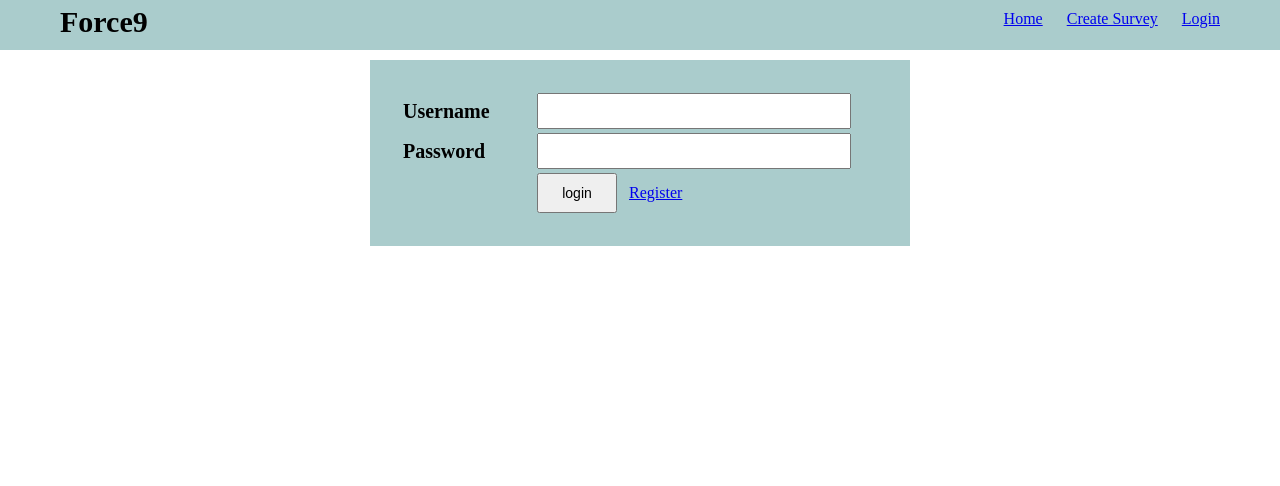
After one commit to pyarun/djdrill, a Django app: template src/templates/login.html in a window 1280 px wide. The commit adds this page. Shown: the top 486 px of the page. Run offline with Django 3.2, Linux system fonts and the light colour scheme; the template is opened without the code that fills it, so the values that code supplies are empty, except form fields; tables that the repository leaves empty hold one stand-in row (values such as "Sample post"); form fields are guessed from the names that the template uses.

Commit message:
changes for login

```diff
--- a/src/djdrill/urls.py
+++ b/src/djdrill/urls.py
@@ -14,4 +14,6 @@ urlpatterns = patterns('',
 
     # Uncomment the next line to enable the admin:
     url(r'^admin/', include(admin.site.urls)),
+    url(r'login/$', 'djdrill.views.login', name='login'),
+    url(r'logout/$', 'djdrill.views.logout', name='logout'),
 )
--- a/src/media/static/css/base.css
+++ b/src/media/static/css/base.css
@@ -64,3 +64,37 @@ html, body {
 	clear:both;
 	float:left;
 }
+
+.loginbox {
+    background-color: #AACCCC;
+    height: auto;
+    margin: auto;
+    padding: 30px;
+    width: 480px;
+}
+
+.loginbox input[type=text], .loginbox input[type=password] {
+    width:300px;
+    height:22px;
+    padding:5px;
+    font-size:14px;
+}
+
+.loginbox label {
+    float: left;
+    font-size: 20px;
+    width: 130px;
+    font-weight:bold;
+}
+
+.loginbox input[type=submit] {
+    height:40px;
+    width:80px;
+    font-weight:normal;
+    font-size:14px;
+}
+
+.content p {
+    text-align:center;
+    color:red;
+}
--- a/src/templates/base.html
+++ b/src/templates/base.html
@@ -10,7 +10,13 @@
 			<div class="logo">Force9</div>
             <div class="links">
 				<a href="#">Home</a>
-			<a href="#">Create Survey</a><a href="#">Login</a></div>
+                <a href="#">Create Survey</a>
+                {% if not request.user.is_authenticated %}
+                <a href="{% url login %}">Login</a>
+                {% else %}
+                <a href="{% url logout %}">Logout</a>
+                {% endif %}
+            </div>
 		</div>
         <div style="clear:both;"></div>
         {% block content %}
--- /dev/null
+++ b/src/templates/login.html
@@ -0,0 +1,28 @@
+{% extends "base.html" %}
+{% block content %}
+<div class="content">
+  {% if form.errors %}
+  <p>Your username and password didn't match. Please try again.</p>
+  {% endif %}
+  <div class="loginbox">
+  <form method="post" action=".">{% csrf_token %}
+    <table>
+      <tr>
+	<td>{{ form.username.label_tag }}</td>
+        <td>{{ form.username }}</td>
+      </tr>
+      <tr>
+        <td>{{ form.password.label_tag }}</td>
+        <td>{{ form.password }}</td>
+    </tr>
+      <tr>
+          <td><label>&nbsp;</label></td>
+          <td><input type="submit" value="login" />&nbsp;&nbsp;&nbsp;<a href="{% url registration_register %}">Register</a>
+            <input type="hidden" name="next" value="{{ next }}" />
+          </td>
+      </tr>
+    </table>
+</form>
+</div>
+</div>
+{% endblock %}
```
Also changed, not shown: src/djdrill/forms.py (added, +46 -0 lines), src/djdrill/settings/settings_nilesh.py (+23 -0 lines), src/djdrill/views.py (+35 -0 lines).
